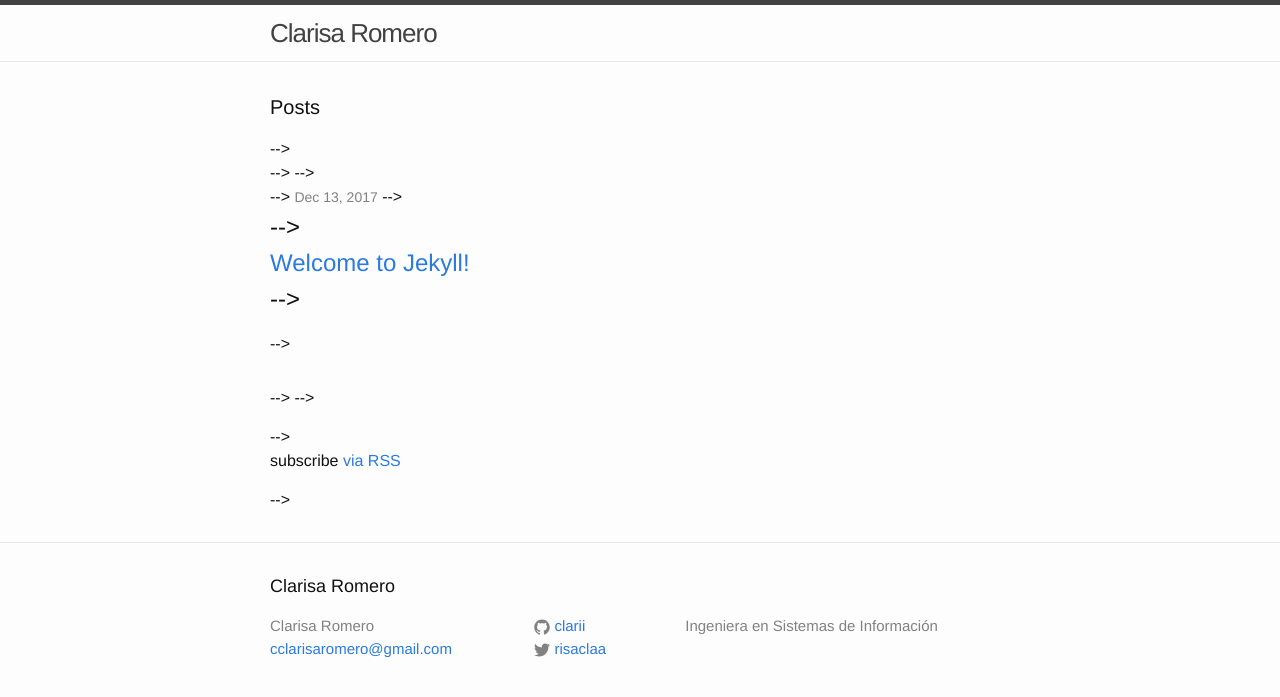
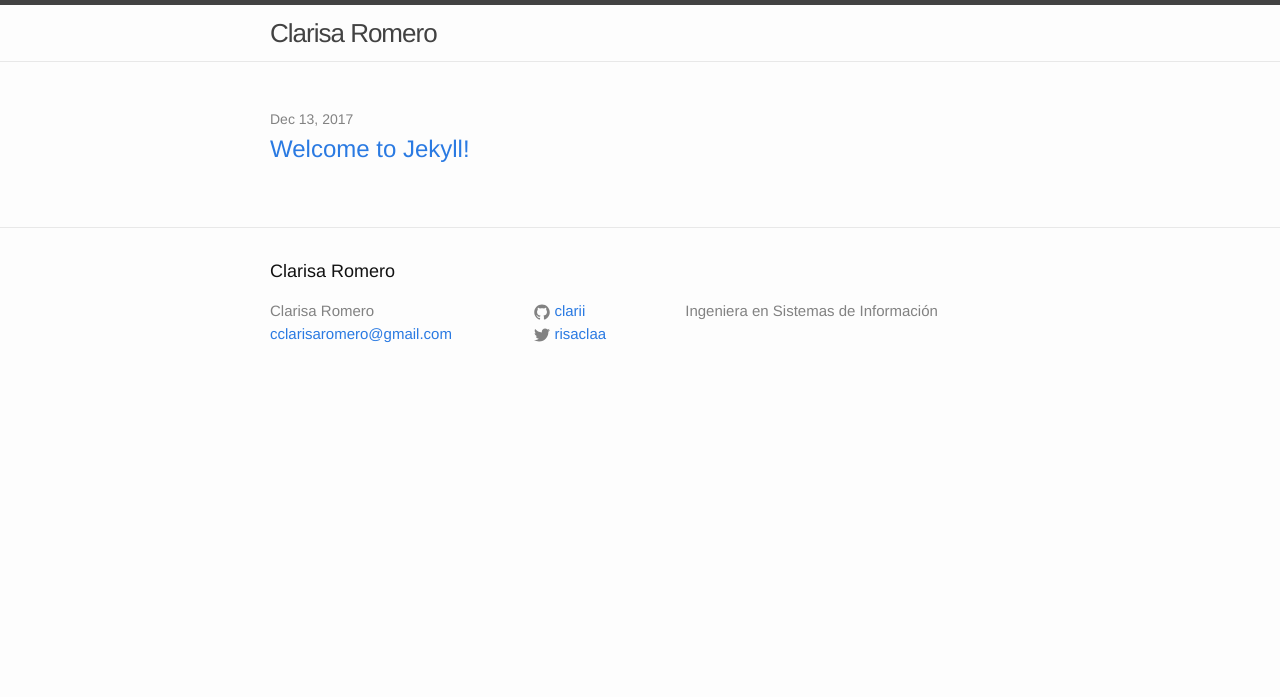
Before and after one commit to clarii/clarii.github.io, a Jekyll site: the page built from index.html, in a window 1280 px wide. Shown: the top 697 px of the page. Built offline with Jekyll 4.4.1, drawn with Linux system fonts in a browser that asks for light colours.

Commit message:
Update index.html

```diff
--- a/index.html
+++ b/index.html
@@ -4,20 +4,20 @@ layout: default
 
 <div class="home">
 
-   <h1 class="page-heading">Posts</h1> -->
+   <h1 class="page-heading"></h1>
 
-   <ul class="post-list"> -->
-     {% for post in site.posts %} -->
-       <li> -->
-         <span class="post-meta">{{ post.date | date: "%b %-d, %Y" }}</span> -->
+   <ul class="post-list">
+     {% for post in site.posts %}
+       <li>
+         <span class="post-meta">{{ post.date | date: "%b %-d, %Y" }}</span>
 
-        <h2> -->
-           <a class="post-link" href="{{ post.url | prepend: site.baseurl }}">{{ post.title }}</a> -->
-         </h2> -->
-       </li> -->
-     {% endfor %} -->
-   </ul> -->
+        <h2>
+           <a class="post-link" href="{{ post.url | prepend: site.baseurl }}">{{ post.title }}</a>
+         </h2>
+       </li>
+     {% endfor %}
+   </ul>
 
-   <p class="rss-subscribe">subscribe <a href="{{ "/feed.xml" | prepend: site.baseurl }}">via RSS</a></p> -->
+   <!-- <p class="rss-subscribe">subscribe <a href="{{ "/feed.xml" | prepend: site.baseurl }}">via RSS</a></p> -->
 
 </div>
```
